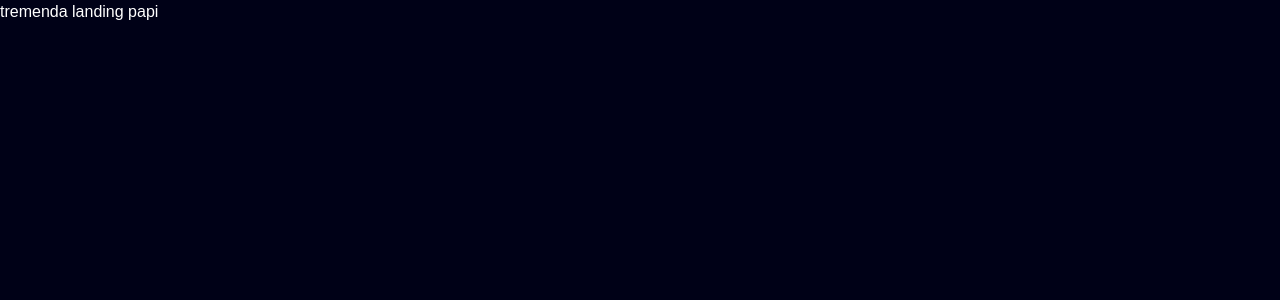
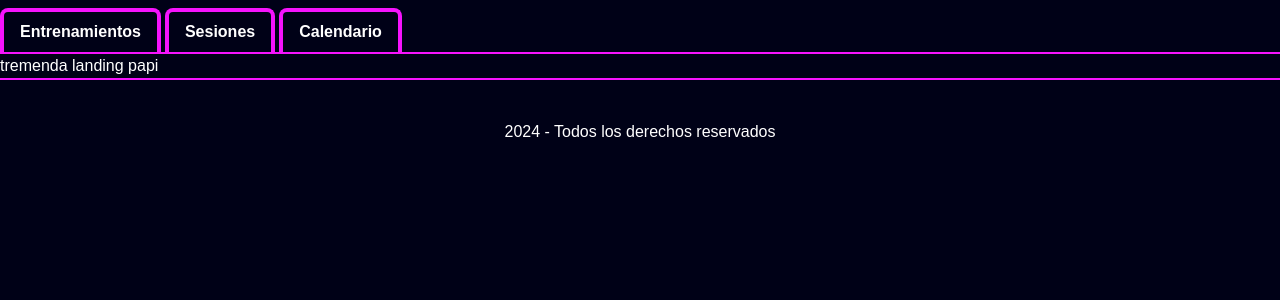
Before and after one commit to aramossanchez/training_tracking, a Next.js app: page / in a window 1280 px wide. Shown: the top 300 px of the page. Built offline with nearby package versions, Linux system fonts and the light colour scheme.

Commit message:
feat: header y footer

```diff
--- a/app/layout.tsx
+++ b/app/layout.tsx
@@ -1,6 +1,8 @@
 import type { Metadata } from "next";
 import localFont from "next/font/local";
 import "../styles/globals.css";
+import HeaderTemplate from "@/templates/HeaderTemplate";
+import FooterTemplate from "@/templates/FooterTemplate";
 
 const geistSans = localFont({
   src: "./fonts/GeistVF.woff",
@@ -28,7 +30,9 @@ export default function RootLayout({
       <body
         className={`${geistSans.variable} ${geistMono.variable} antialiased`}
       >
+        <HeaderTemplate />
         {children}
+        <FooterTemplate />
       </body>
     </html>
   );
--- a/molecules/MonthCalendar.tsx
+++ b/molecules/MonthCalendar.tsx
@@ -37,7 +37,7 @@ export default function MonthCalendar({
           {month.days.map((day, index) => {
             return (
               <div key={day.toDateString()} className="my-1 col-span-1 h-10 flex justify-center items-center" style={{ gridColumnStart: firstDay(index, day.getDay()) }}>
-                <span className='leading-[2.2rem] h-10 w-10 text-center rounded-full border-2 border-transparent hover:border-primaryColor duration-500 ease-out cursor-pointer'>{index + 1}</span>
+                <span id={day.getTime().toString()} className='leading-[2.2rem] h-10 w-10 text-center rounded-full border-2 border-transparent hover:border-primaryColor duration-500 ease-out cursor-pointer'>{index + 1}</span>
               </div>
             )
           })}
--- /dev/null
+++ b/molecules/Tab.tsx
@@ -0,0 +1,20 @@
+import Link from 'next/link';
+import React from 'react'
+
+interface TabProps {
+  text: string;
+  url: string;
+}
+
+export default function Tab({
+  text,
+  url,
+}: TabProps) {
+  return (
+    <Link href={url}
+      className='font-semibold cursor-pointer rounded-t-lg border-4 border-b-0 border-primaryColor py-2 px-4 bg-background hover:bg-primaryColor hover:text-background'
+    >
+      {text}
+    </Link>
+  )
+}
--- /dev/null
+++ b/templates/FooterTemplate.tsx
@@ -0,0 +1,10 @@
+import React from 'react'
+
+export default function FooterTemplate() {
+  const actualYear = new Date().getFullYear();
+  return (
+    <footer className='w-full min-w-screen max-w-screen border-t-2 border-primaryColor flex justify-center py-10 bg-background'>
+      <p>{actualYear} - Todos los derechos reservados</p>
+    </footer>
+  )
+}
--- /dev/null
+++ b/templates/HeaderTemplate.tsx
@@ -0,0 +1,15 @@
+import Tab from '@/molecules/Tab'
+import React from 'react'
+
+export default function HeaderTemplate() {
+  return (
+    <header className='w-full min-w-screen max-w-screen pt-2 bg-background'>
+      <div className='border-b-2 border-primaryColor flex gap-x-1'>
+        <Tab text='Entrenamientos' url='/training' />
+        <Tab text='Sesiones' url='sessions' />
+        <Tab text='Calendario' url='calendar' />
+      </div>
+
+    </header>
+  )
+}
```
